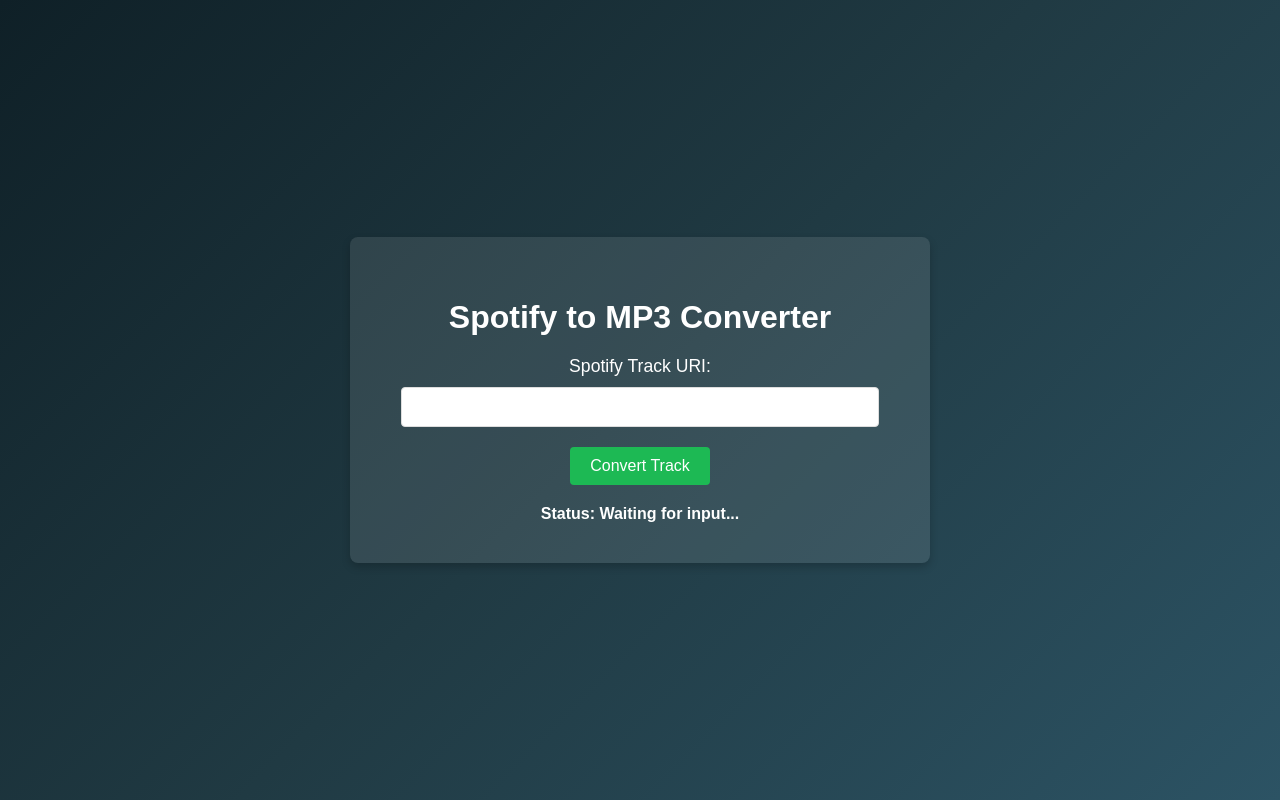
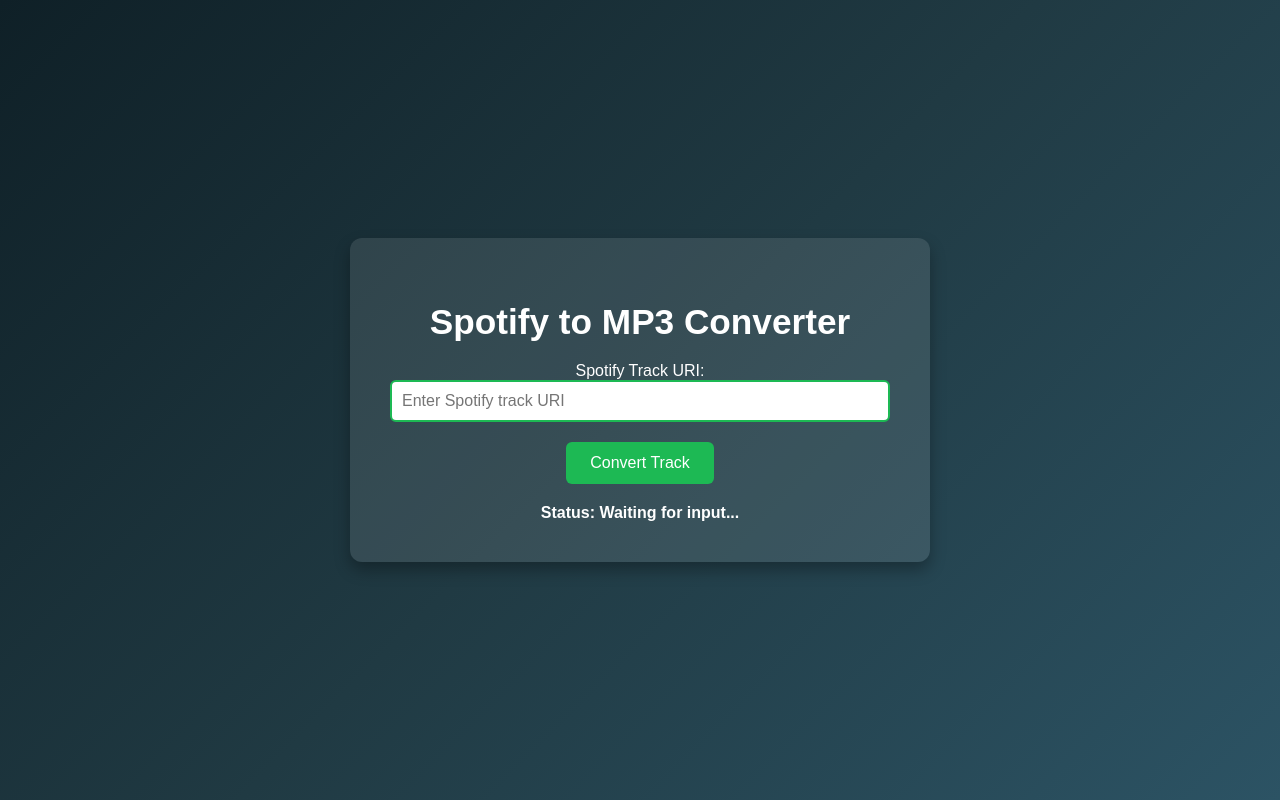
Before and after one commit to andinoferdi/Spotify-to-mp3, a Flask app: page / in a window 1280 px wide. Run offline with Flask 3, Linux system fonts and the light colour scheme; some libraries are stand-ins or nearby versions.

Commit message:
Penambahan fitur dan pemisahan

```diff
--- a/app.py
+++ b/app.py
@@ -1,31 +1,18 @@
-from flask import Flask, render_template, request, send_file, jsonify, url_for
+from flask import Flask, render_template, request, jsonify, url_for, send_file
+from services import get_track_info, find_and_download_songs, ProgressService
+from function import setup_environment, clean_filename
+import threading
 import os
-import threading
 import time
-from dotenv import load_dotenv
-import spotipy
-import spotipy.oauth2 as oauth2
-from function import find_and_download_songs
+import logging
 
-load_dotenv()
+# Inisialisasi Flask, ProgressService, dan environment
+app = Flask(__name__)
+progress_service = ProgressService()
+setup_environment()
 
-app = Flask(__name__)
-
-# Variabel global untuk menyimpan status progres
-progress_status = ""
-
-# Fungsi untuk memperbarui status progres
-def update_progress(status):
-    global progress_status
-    progress_status = status
-    print(status)
-
-# Inisialisasi klien Spotify
-def get_spotify_client():
-    client_id = os.getenv("CLIENT_ID")
-    client_secret = os.getenv("CLIENT_SECRET")
-    auth_manager = oauth2.SpotifyClientCredentials(client_id=client_id, client_secret=client_secret)
-    return spotipy.Spotify(auth_manager=auth_manager)
+# Setup logging
+logging.basicConfig(level=logging.ERROR, format='%(asctime)s - %(levelname)s - %(message)s', filename='app_errors.log')
 
 @app.route('/')
 def index():
@@ -33,50 +20,75 @@
 
 @app.route('/status')
 def status():
-    return jsonify({"progress": progress_status})
+    return jsonify({"progress": progress_service.get_status()})
 
 @app.route('/convert', methods=['POST'])
 def convert():
     track_uri = request.form['track_uri']
-    if track_uri.find("https://open.spotify.com/track/") != -1:
-        track_uri = track_uri.replace("https://open.spotify.com/track/", "")
-    if '?' in track_uri:
-        track_uri = track_uri.split('?')[0]
+    try:
+        # Logging untuk URI yang diterima
+        logging.info(f"Received Spotify URI: {track_uri}")
 
-    try:
-        spotify_client = get_spotify_client()
-        track_info = spotify_client.track(track_uri)
-        track_name = track_info['name']
-        artist_name = track_info['artists'][0]['name']
+        # Mendapatkan informasi lagu dari Spotify
+        try:
+            track_info = get_track_info(track_uri)
+            logging.info(f"Track info retrieved: {track_info}")
+        except Exception as e:
+            logging.error(f"Spotify API Error: {e}")
+            progress_service.update_status("Error: Gagal mendapatkan informasi dari Spotify. Pastikan URI benar dan coba lagi.")
+            return jsonify({"status": "error", "message": "Gagal mendapatkan informasi dari Spotify. Pastikan URI benar dan coba lagi."})
 
-        update_progress(f"Downloading track '{track_name}' by '{artist_name}'...")
-        filename = find_and_download_songs(track_name, artist_name)
-        update_progress(f"Track '{track_name}' by '{artist_name}' has been downloaded successfully!")
+        # Bersihkan nama file
+        track_name = clean_filename(track_info['name'])
+        artist_name = clean_filename(track_info['artist'])
+        album_name = track_info.get('album')
+        album_cover_url = track_info.get('album_cover_url')
 
+        # Logging informasi lagu dan album
+        logging.info(f"Track Name: {track_name}, Artist Name: {artist_name}, Album Name: {album_name}, Album Cover URL: {album_cover_url}")
+
+        progress_service.update_status(f"Mengunduh track '{track_name}' oleh '{artist_name}' dari YouTube...")
+
+        # Panggil layanan unduhan dari YouTube
+        try:
+            filename = find_and_download_songs(track_name, artist_name, progress_service, album_name, album_cover_url)
+            logging.info(f"File downloaded and saved as: {filename}")
+        except PermissionError:
+            logging.error("File access error: File sedang digunakan atau terkunci.")
+            progress_service.update_status("Error: File sedang digunakan atau terkunci.")
+            return jsonify({"status": "error", "message": "File sedang digunakan atau terkunci. Coba lagi nanti."})
+        except Exception as e:
+            logging.error(f"YouTube Download Error: {e}")
+            progress_service.update_status("Error: Gagal mengunduh file dari YouTube. Coba lagi nanti.")
+            return jsonify({"status": "error", "message": "Gagal mengunduh file dari YouTube. Coba lagi nanti."})
+
+        # Perbarui status jika unduhan berhasil
+        progress_service.update_status(f"Track '{track_name}' oleh '{artist_name}' berhasil diunduh!")
+
+        # Generate URL unduhan
         download_url = url_for('download_file', filename=filename)
-        return jsonify({"status": "success", "message": f"Track '{track_name}' has been downloaded successfully!", "download_url": download_url})
+        return jsonify({"status": "success", "message": f"Track '{track_name}' berhasil diunduh!", "download_url": download_url})
     except Exception as e:
-        update_progress(f"Error: {e}")
-        return jsonify({"status": "error", "message": str(e)})
-
-def delayed_file_removal(filename, delay=10):
-    time.sleep(delay)
-    try:
-        if os.path.exists(filename):
-            os.remove(filename)
-            print(f"File {filename} has been removed after {delay} seconds.")
-        else:
-            print(f"File {filename} does not exist.")
-    except Exception as e:
-        print(f"Error removing file {filename}: {e}")
+        logging.error(f"General Error: {e}")
+        progress_service.update_status("Error: Terjadi kesalahan yang tidak terduga.")
+        return jsonify({"status": "error", "message": "Terjadi kesalahan yang tidak terduga. Coba lagi nanti."})
 
 @app.route('/download/<filename>')
 def download_file(filename):
     file_path = os.path.join(os.getcwd(), filename)
+    response = send_file(file_path, as_attachment=True)
 
-    threading.Thread(target=delayed_file_removal, args=(file_path, 10)).start()
+    threading.Thread(target=delayed_file_removal, args=(file_path, 5)).start()
+    return response
 
-    return send_file(file_path, as_attachment=True)
+def delayed_file_removal(filename, delay=5):
+    time.sleep(delay)
+    if os.path.exists(filename):
+        try:
+            os.remove(filename)
+            logging.info(f"File {filename} has been removed after {delay} seconds.")
+        except Exception as e:
+            logging.error(f"File Deletion Error: {e}")
 
 if __name__ == '__main__':
     app.run(debug=True)
--- /dev/null
+++ b/services/__init__.py
@@ -0,0 +1,5 @@
+# services/__init__.py
+
+from .spotify_service import get_spotify_client, get_track_info
+from .youtube_service import find_and_download_songs
+from .progress_service import ProgressService
--- a/static/style.css
+++ b/static/style.css
@@ -1,64 +1,96 @@
 /* Background and font settings */
 body {
     font-family: Arial, sans-serif;
-    text-align: center;
-    margin: 0;
-    padding: 0;
     display: flex;
     align-items: center;
     justify-content: center;
     min-height: 100vh;
+    margin: 0;
     background: linear-gradient(135deg, #0f2027, #203a43, #2c5364);
     color: #fff;
 }
 
-/* Container styling */
 .container {
     background: rgba(255, 255, 255, 0.1);
-    border-radius: 8px;
+    border-radius: 12px;
     padding: 40px;
-    box-shadow: 0px 4px 8px rgba(0, 0, 0, 0.2);
+    box-shadow: 0px 8px 16px rgba(0, 0, 0, 0.3);
     max-width: 500px;
     width: 100%;
+    text-align: center;
 }
 
 /* Title styling */
 h1 {
-    color: #fff;
-    font-size: 2em;
+    font-size: 2.2em;
     margin-bottom: 20px;
 }
 
-/* Label styling */
-label {
-    display: block;
-    font-size: 1.1em;
-    margin-bottom: 10px;
-}
-
-/* Input field styling */
+/* Input styling */
 input[type="text"] {
     padding: 10px;
-    width: calc(100% - 22px);
-    border: 1px solid #ddd;
-    border-radius: 4px;
+    width: 100%;
+    border: 2px solid #1DB954;
+    border-radius: 6px;
     font-size: 1em;
     margin-bottom: 20px;
     box-sizing: border-box;
+    transition: border-color 0.3s;
+}
+
+input[type="text"]:focus {
+    border-color: #1ed760;
+    outline: none;
 }
 
 /* Button styling */
 button {
-    padding: 10px 20px;
+    padding: 12px 24px;
     border: none;
-    border-radius: 4px;
+    border-radius: 6px;
     background-color: #1DB954;
     color: #fff;
     font-size: 1em;
     cursor: pointer;
-    transition: background-color 0.3s ease;
+    transition: background-color 0.3s ease, transform 0.2s ease;
 }
 
 button:hover {
     background-color: #1ed760;
+    transform: scale(1.05);
 }
+
+button:active {
+    transform: scale(0.95);
+}
+
+/* Progress bar styling */
+#progress-bar-container {
+    width: 100%;
+    background-color: rgba(255, 255, 255, 0.2);
+    border-radius: 5px;
+    overflow: hidden;
+    margin-top: 20px;
+    display: none; /* Hide initially */
+}
+
+#progress-bar {
+    height: 10px;
+    width: 0;
+    background-color: #1DB954;
+    transition: width 0.3s;
+}
+
+/* Loading indicator styling */
+#loading {
+    display: none;
+    margin-top: 20px;
+}
+
+/* Error message styling */
+.error-message {
+    color: #ff4c4c;
+    font-weight: bold;
+    margin-top: 10px;
+    transition: opacity 0.3s ease;
+}
--- a/templates/index.html
+++ b/templates/index.html
@@ -5,11 +5,42 @@
     <meta name="viewport" content="width=device-width, initial-scale=1.0">
     <title>Spotify to MP3 Converter</title>
     <link rel="stylesheet" href="{{ url_for('static', filename='style.css') }}">
+    <script src="https://cdn.socket.io/4.0.0/socket.io.min.js"></script> <!-- Library Socket.IO -->
     <script>
-        let interval;
+        const SPOTIFY_TRACK_URI_REGEX = /^https:\/\/open\.spotify\.com\/track\/[A-Za-z0-9]+$/;
+        const socket = io();
+
+        socket.on('connect', function() {
+            console.log('Connected to server');
+        });
+
+        socket.on('progress', function(data) {
+            document.getElementById("progress").innerText = data.message;
+            updateProgressBar(data.progress || 100); // Update progress bar, 100% by default if not specified
+        });
 
         function startDownload(event) {
             event.preventDefault();
+
+            const trackUriInput = document.getElementById('track_uri');
+            const trackUri = trackUriInput.value.trim();
+
+            // Validasi input URI Spotify
+            if (!SPOTIFY_TRACK_URI_REGEX.test(trackUri)) {
+                document.getElementById("progress").innerText = "Invalid Spotify track URI. Please enter a valid Spotify track URL.";
+                document.getElementById("progress").classList.add("error-message");
+                trackUriInput.focus();
+                return;
+            } else {
+                document.getElementById("progress").classList.remove("error-message");
+            }
+
+            // Reset tampilan progres
+            document.getElementById("progress").innerText = "Starting conversion...";
+            document.getElementById("downloadLink").style.display = "none";
+            document.getElementById("loading").style.display = "block";
+            document.getElementById("progress-bar-container").style.display = "block";
+            updateProgressBar(0);
 
             const formData = new FormData(document.getElementById('trackForm'));
 
@@ -19,31 +50,30 @@
             })
             .then(response => response.json())
             .then(data => {
+                document.getElementById("loading").style.display = "none"; // Hide loading indicator
                 if (data.status === 'success') {
                     document.getElementById("progress").innerText = data.message;
                     const downloadLink = document.getElementById("downloadLink");
                     downloadLink.href = data.download_url;
                     downloadLink.style.display = "block";
-                    clearInterval(interval); // Hentikan polling setelah selesai
+                    updateProgressBar(100); // Set progress bar to 100% on success
                 } else {
                     document.getElementById("progress").innerText = "Error: " + data.message;
+                    document.getElementById("progress").classList.add("error-message");
+                    updateProgressBar(0); // Reset progress bar on error
                 }
             })
             .catch(error => {
+                document.getElementById("loading").style.display = "none";
                 document.getElementById("progress").innerText = "Error: " + error;
+                document.getElementById("progress").classList.add("error-message");
+                updateProgressBar(0); // Reset progress bar on error
             });
         }
 
-        function checkStatus() {
-            fetch('/status')
-                .then(response => response.json())
-                .then(data => {
-                    document.getElementById("progress").innerText = data.progress;
-                });
-        }
-
-        function startProgress() {
-            interval = setInterval(checkStatus, 2000);
+        function updateProgressBar(percentage) {
+            const progressBar = document.getElementById("progress-bar");
+            progressBar.style.width = percentage + "%";
         }
     </script>
 </head>
@@ -52,11 +82,22 @@
         <h1>Spotify to MP3 Converter</h1>
 
         <!-- Form untuk mengunduh single track -->
-        <form id="trackForm" onsubmit="startProgress(); startDownload(event)">
+        <form id="trackForm" onsubmit="startDownload(event)">
             <label for="track_uri">Spotify Track URI:</label>
-            <input type="text" id="track_uri" autocomplete="off" name="track_uri" required>
+            <input type="text" id="track_uri" autocomplete="off" name="track_uri" required placeholder="Enter Spotify track URI">
             <button type="submit">Convert Track</button>
         </form>
+
+        <!-- Loading indicator -->
+        <div id="loading" style="display: none; margin-top: 20px;">
+            <img src="{{ url_for('static', filename='loading.gif') }}" alt="Loading..." width="50">
+            <p>Converting track, please wait...</p>
+        </div>
+
+        <!-- Progres bar -->
+        <div id="progress-bar-container">
+            <div id="progress-bar"></div>
+        </div>
 
         <!-- Menampilkan progres -->
         <div id="progress" style="margin-top: 20px; font-weight: bold;">Status: Waiting for input...</div>
```
Also changed, not shown: function.py (+9 -47 lines), services/progress_service.py (added, +10 -0 lines), services/spotify_service.py (added, +27 -0 lines), services/youtube_service.py (added, +87 -0 lines), 4 other files.
